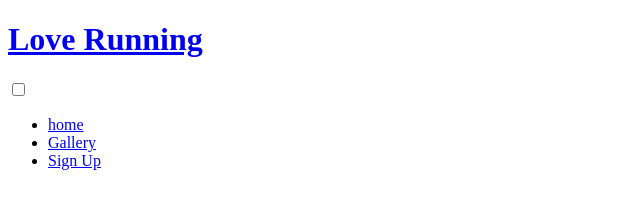
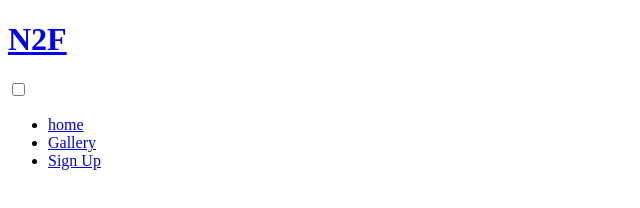
Before and after one commit to 9820685/202495, a plain HTML site: page index.html in a window 1280 px wide. Shown: the whole page, without its empty margins (0-640 px from the left). Drawn offline with Linux system fonts and the light colour scheme.

Commit message:
Update index.html

```diff
--- a/index.html
+++ b/index.html
@@ -2,10 +2,10 @@
 <html lang="en">
 
 <body>
-    <!-- Header -->
+    <!-- start header -->
     <header>
         <a href="index.html">
-            <h1 id="logo">Love Running</h1>
+            <h1 id="logo">N2F</h1>
         </a>
         <input type="checkbox" id="nav-toggle" name="nav-toggle">
         <label for="nav-toggle" class="nav-toggle-label">
```
